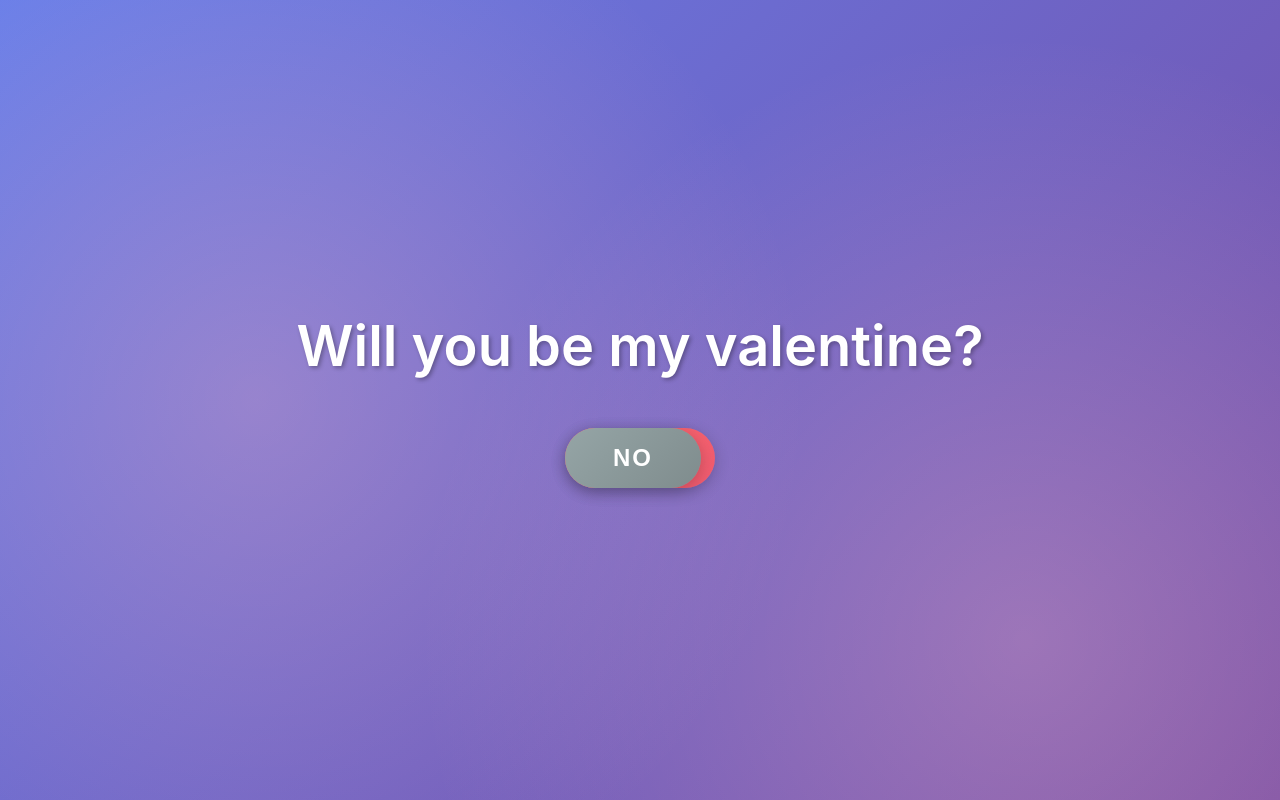
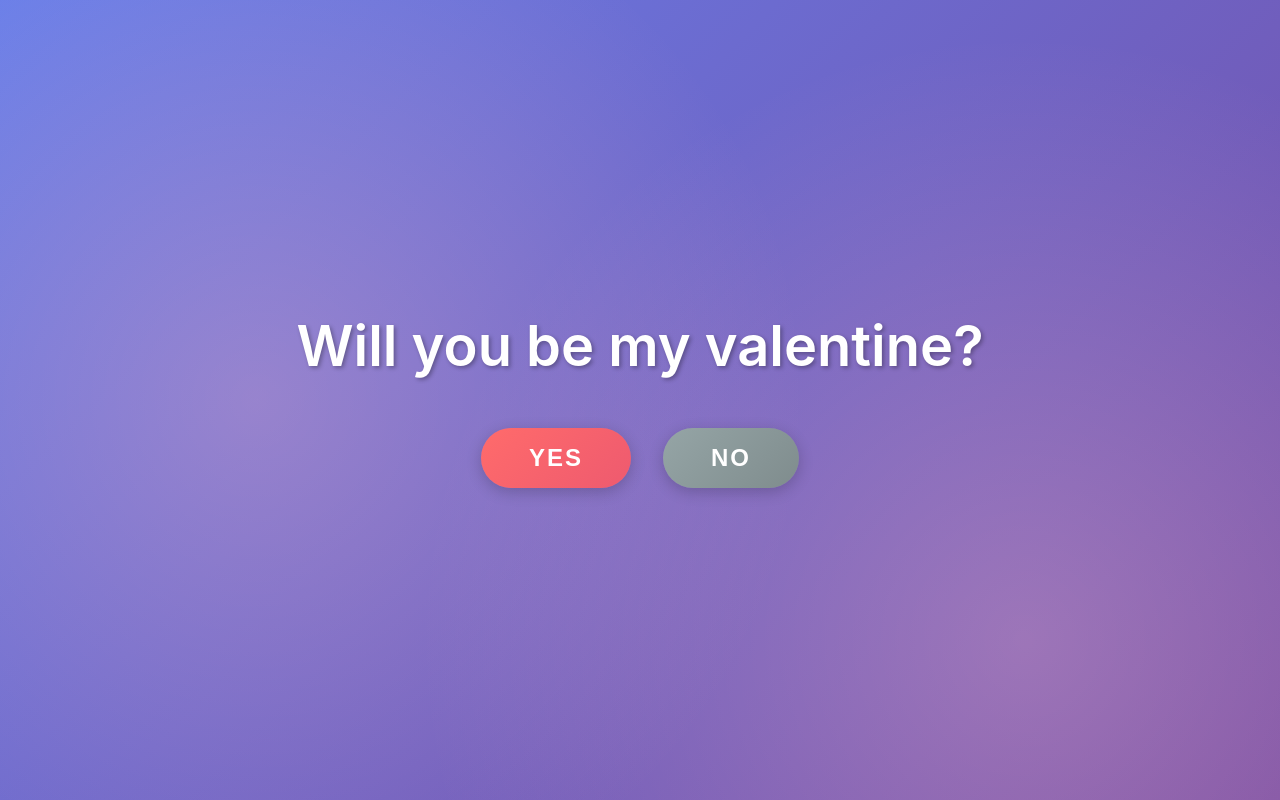
Before and after one commit to agueraXneuf/bichette, a React (Vite) app: page / in a window 1280 px wide. Built offline with nearby package versions, Linux system fonts and the light colour scheme.

Commit message:
Fix NO button overlapping YES button on initial load

```diff
--- a/src/App.jsx
+++ b/src/App.jsx
@@ -4,6 +4,7 @@ import './App.css'
 function App() {
   const [response, setResponse] = useState(null)
   const [noButtonPosition, setNoButtonPosition] = useState({ x: 0, y: 0 })
+  const [noButtonMoved, setNoButtonMoved] = useState(false)
 
   const handleYes = () => {
     setResponse('yes')
@@ -16,6 +17,7 @@ function App() {
     const newX = Math.random() * maxX
     const newY = Math.random() * maxY
     setNoButtonPosition({ x: newX, y: newY })
+    setNoButtonMoved(true)
   }
 
   if (response === 'yes') {
@@ -38,12 +40,12 @@ function App() {
         <button
           className="btn btn-no"
           onClick={handleNo}
-          style={{
+          style={noButtonMoved ? {
             position: 'absolute',
             left: `${noButtonPosition.x}px`,
             top: `${noButtonPosition.y}px`,
             transition: 'all 0.3s ease'
-          }}
+          } : {}}
         >
           NO
         </button>
```
